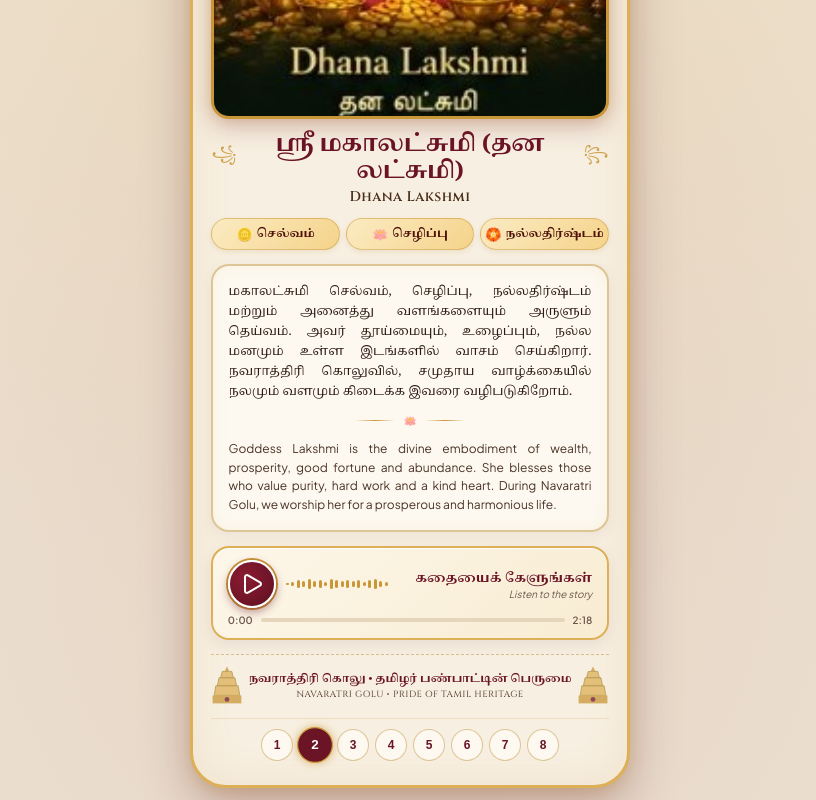
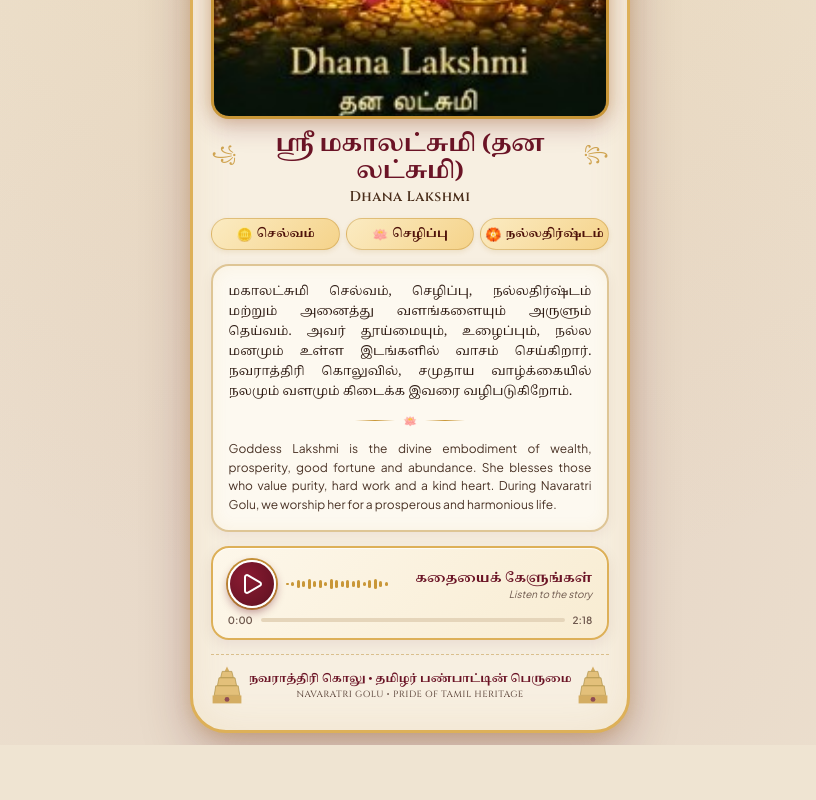
Before and after one commit to Thamilarasan-gp/tech_golu, a Next.js app: page / in a window 1280 px wide. Shown: the part 403-1203 px from the top of the page, without its empty margins (230-1046 px from the left). After the commit the page ends 1148 px from the top, so only its background shows below. Built offline with nearby package versions, Linux system fonts and the light colour scheme; no server answers; the database is empty; a web font is replaced by a local one.

Commit message:
fix: remove 1-8 number pills strip from user display

```diff
--- a/app/globals.css
+++ b/app/globals.css
@@ -489,43 +489,3 @@ body {
   display: block;
   margin-top: 1px;
 }
-
-/* 8-Doll Rapid Selector Strip */
-.selector-strip {
-  display: flex;
-  align-items: center;
-  justify-content: center;
-  gap: 6px;
-  margin-top: 0.75rem;
-  padding-top: 0.6rem;
-  border-top: 1px solid rgba(201, 151, 56, 0.2);
-}
-
-.doll-pill {
-  width: 32px;
-  height: 32px;
-  border-radius: 50%;
-  border: 1.5px solid var(--gold-border);
-  background: #FDF9F0;
-  color: var(--maroon-primary);
-  font-size: 12px;
-  font-weight: 800;
-  display: flex;
-  align-items: center;
-  justify-content: center;
-  cursor: pointer;
-  transition: all 0.2s ease;
-}
-
-.doll-pill:hover {
-  transform: scale(1.08);
-  border-color: var(--maroon-primary);
-}
-
-.doll-pill.active {
-  background: var(--maroon-primary);
-  color: #FFFFFF;
-  border-color: var(--gold-primary);
-  box-shadow: 0 0 8px rgba(201, 151, 56, 0.7);
-  transform: scale(1.12);
-}
--- a/app/page.tsx
+++ b/app/page.tsx
@@ -399,23 +399,6 @@ export default function SmartGoluHeritageApp() {
           <circle cx="20" cy="43" r="3" fill="#6B1426" />
         </svg>
       </footer>
-
-      {/* 8-Doll Rapid Selector Strip */}
-      <nav className="selector-strip" aria-label="Ashta Lakshmi Selector">
-        {ASHTA_LAKSHMI_DATA.map((doll) => (
-          <button
-            key={doll.id}
-            onClick={() => {
-              setSelectedDollId(doll.id);
-              stopAudio();
-            }}
-            className={`doll-pill ${selectedDollId === doll.id ? "active" : ""}`}
-            title={`${doll.id}. ${doll.name} (${doll.tamilName})`}
-          >
-            {doll.id}
-          </button>
-        ))}
-      </nav>
     </div>
   );
 }
```
